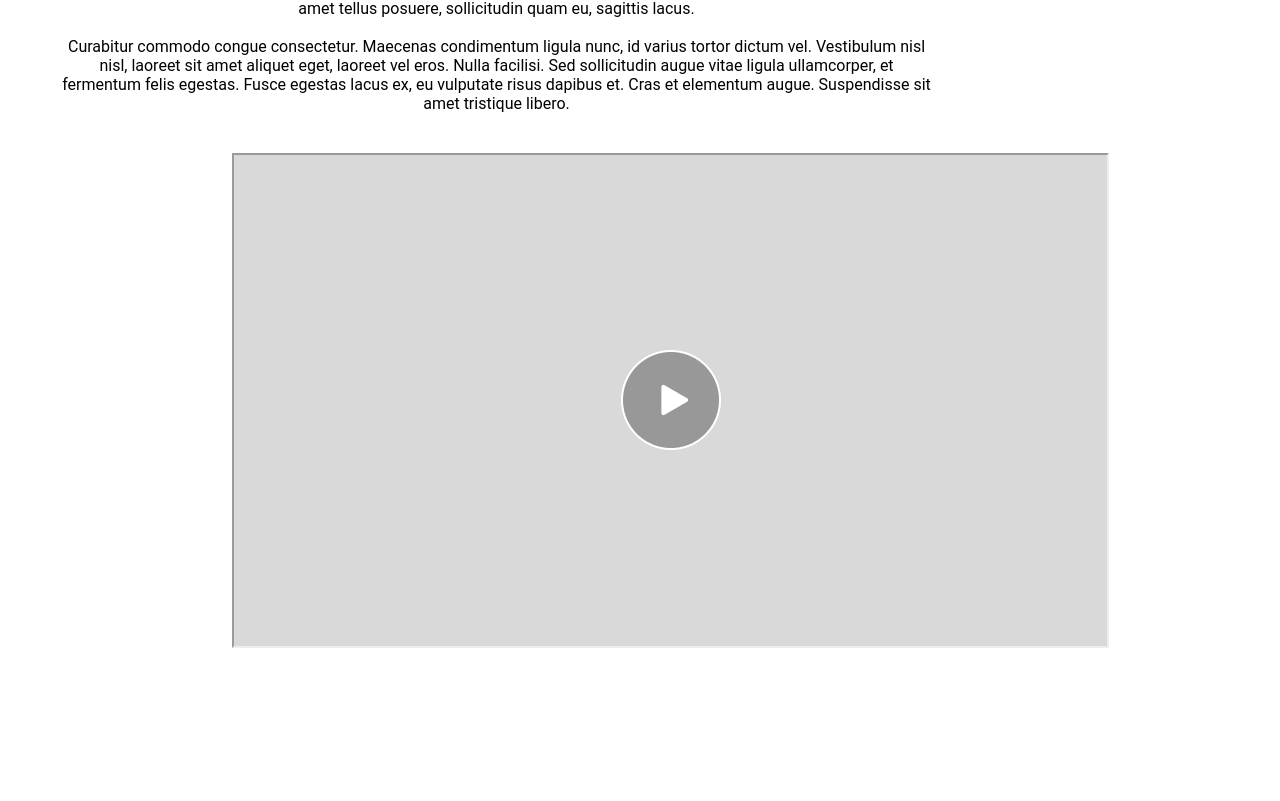
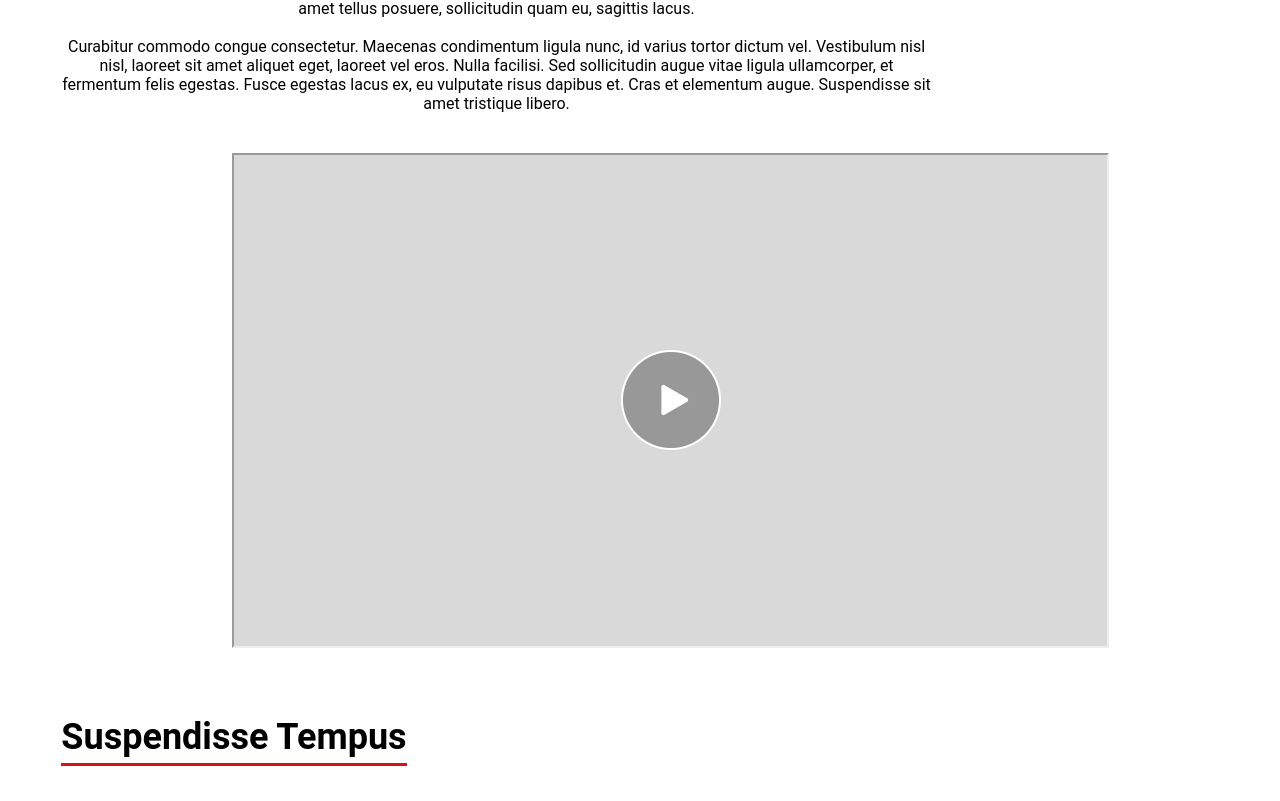
Before and after one commit to Reeyhanyilmaz/FigmaDemoCoding, a React (Create React App) app: page / in a window 1280 px wide. Shown: the part 1169-1970 px from the top of the page. Before the commit the page ends 1821 px from the top, so only its background shows below. Built offline with nearby package versions, Linux system fonts and the light colour scheme.

Commit message:
add CardsHeader component and styles

```diff
--- a/src/App.tsx
+++ b/src/App.tsx
@@ -3,6 +3,7 @@ import './App.css';
 import Carousel from './components/Carousel';
 import Subheadings from './components/Subheadings';
 import Paragraph from './components/Paragraph';
+import CardsHeader from './components/CardsHeader';
 import Video from './components/Video';
 import Header from './components/Header';
 
@@ -14,6 +15,7 @@ function App() {
       <Header />
       <Paragraph />
       <Video />
+      <CardsHeader/>
     </div>
   );
 }
--- /dev/null
+++ b/src/components/CardsHeader/index.js
@@ -0,0 +1,8 @@
+import React from "react";
+import styles from "./styles.module.css";
+
+function CardsHeader() {
+  return <div className={styles.cardsHeader}> Suspendisse Tempus</div>;
+}
+
+export default CardsHeader;
--- /dev/null
+++ b/src/components/CardsHeader/styles.module.css
@@ -0,0 +1,14 @@
+.cardsHeader {
+  width: 346px;
+  height: 47px;
+  margin-left: 61px;
+  margin-bottom: 35px;
+  margin-top: 64px;
+  font-family: "Roboto";
+  font-style: normal;
+  font-weight: 700;
+  font-size: 36px;
+  line-height: 42px;
+  color: #000000;
+  border-bottom: 3px solid #de0f17;
+}
```
